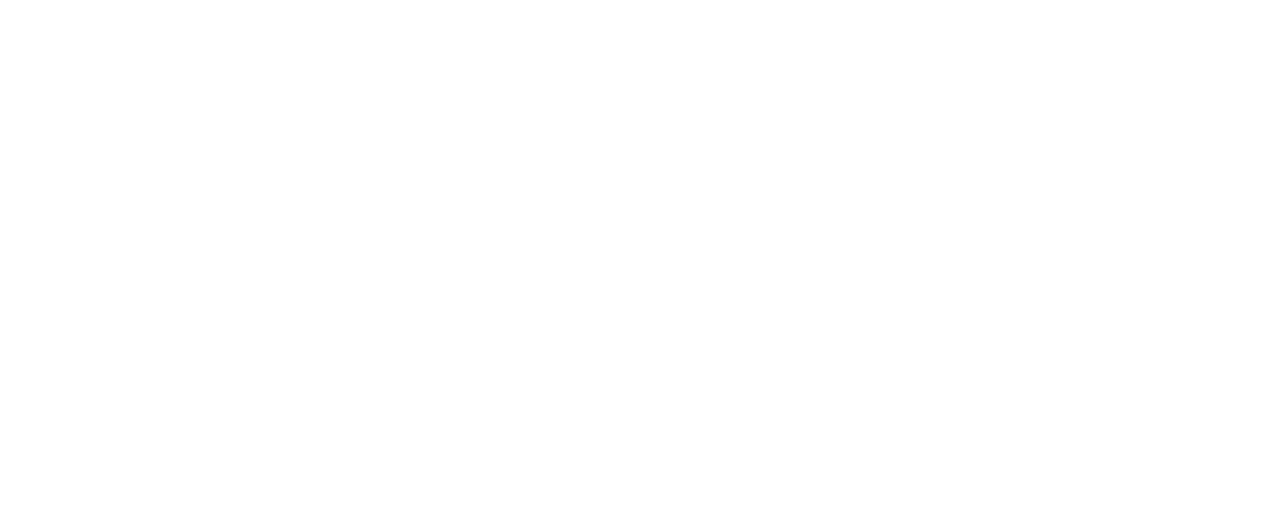
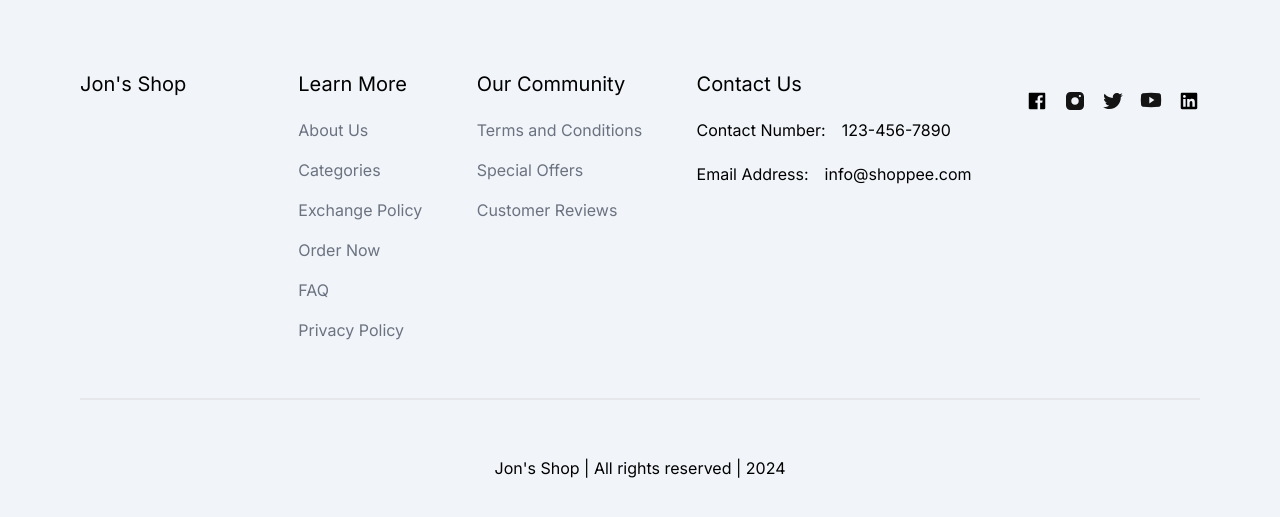
Before and after one commit to Jonalvesilva/Projeto_Ecommerce, a Next.js app in the folder frontend/: page / in a window 1280 px wide. Shown: the part 783-1300 px from the top of the page. Before the commit the page ends 800 px from the top, so only its background shows below. Built offline with nearby package versions, Linux system fonts and the light colour scheme.

Commit message:
feat: finished footer

```diff
--- a/frontend/components/Footer.tsx
+++ b/frontend/components/Footer.tsx
@@ -1,3 +1,66 @@
+import Link from "next/link";
+import FooterColumn from "./FooterColumn";
+import { FOOTER_LINKS } from "@/constants/data";
+import FOOTER_CONTACT_INFO from "@/constants/footer_contact";
+import SOCIALS from "@/constants/socials";
+
 export default function Footer() {
-  return <></>;
+  return (
+    <footer className="flex items-center justify-center pb-24 pt-20 bg-slate-100">
+      <div className="mx-auto max-w-[1440px] px-6 lg:px-20 flex w-full flex-col gap-14">
+        <div className="flex flex-col items-start justify-center gap-[10%] md:flex-row">
+          <Link href={`/`} className="text-xl">
+            Jon's Shop
+          </Link>
+          <div className="flex flex-wrap gap-8 sm:justify-between md:flex-1">
+            {FOOTER_LINKS.map((col: any) => (
+              <FooterColumn title={col.title} key={col.title}>
+                <ul className="flex flex-col gap-4 text-gray-500">
+                  {col.links.map((link: any) => (
+                    <Link href={`/`} key={link}>
+                      {link}
+                    </Link>
+                  ))}
+                </ul>
+              </FooterColumn>
+            ))}
+            <div className="flex flex-col gap-5">
+              <FooterColumn title={FOOTER_CONTACT_INFO.title}>
+                {FOOTER_CONTACT_INFO.links.map((link: any) => (
+                  <Link
+                    href={`/`}
+                    key={link.label}
+                    className="flex gap-4 md:flex-col lg:flex-row"
+                  >
+                    <p>{link.label}:</p>
+                    <p>{link.value}</p>{" "}
+                  </Link>
+                ))}
+              </FooterColumn>
+            </div>
+            <div className="flex">
+              <FooterColumn>
+                <ul className="flex gap-4">
+                  {SOCIALS.links.map((link: any) => (
+                    <Link href={`/`} key={link}>
+                      <img
+                        src={link.src}
+                        alt="socialIcon"
+                        height={22}
+                        width={22}
+                      />
+                    </Link>
+                  ))}
+                </ul>
+              </FooterColumn>
+            </div>
+          </div>
+        </div>
+        <div className="border bg-gray-900"></div>
+        <p className="text-center text-black">
+          Jon's Shop | All rights reserved | 2024
+        </p>
+      </div>
+    </footer>
+  );
 }
--- /dev/null
+++ b/frontend/components/FooterColumn.tsx
@@ -0,0 +1,13 @@
+type Props = {
+  children: React.ReactNode;
+  title?: string;
+};
+
+export default function FooterColumn(props: Props) {
+  return (
+    <div className="flex flex-col gap-5">
+      <h4 className="text-xl whitespace-nowrap">{props.title}</h4>
+      {props.children}
+    </div>
+  );
+}
```
